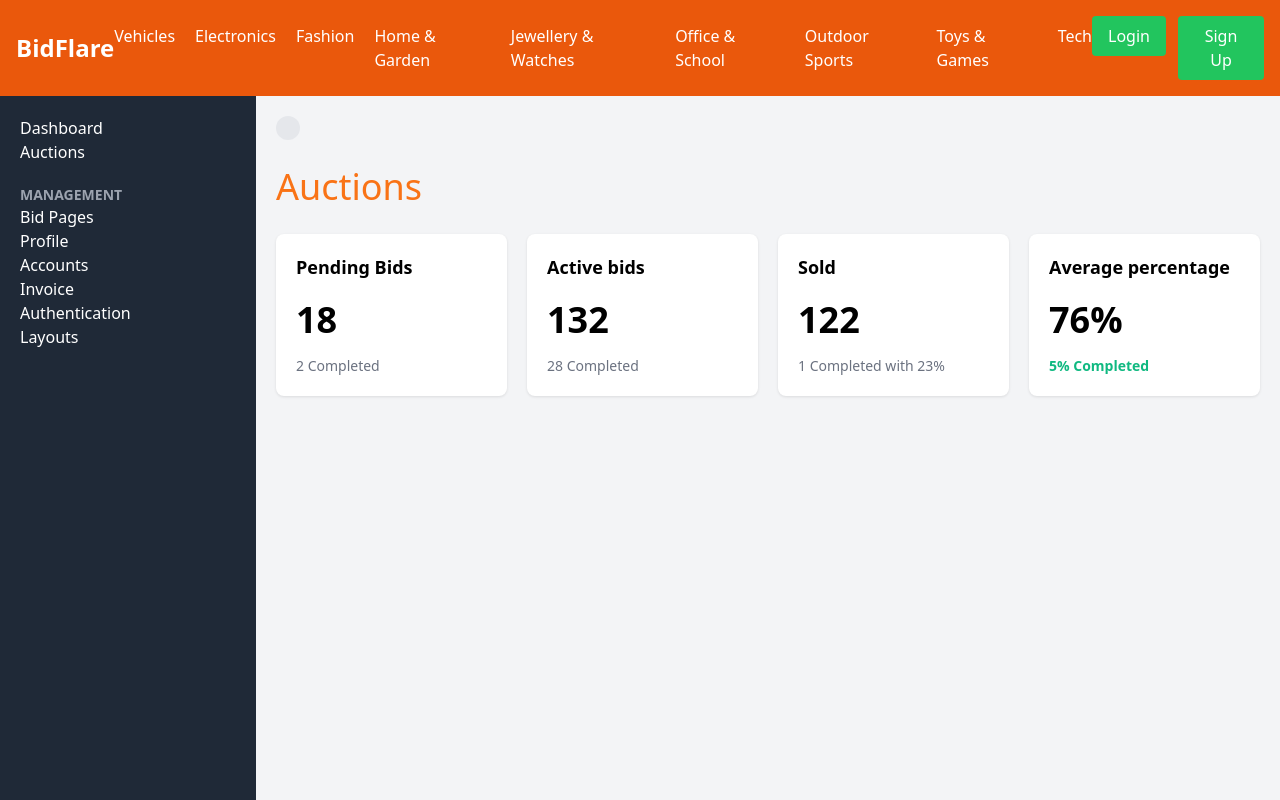
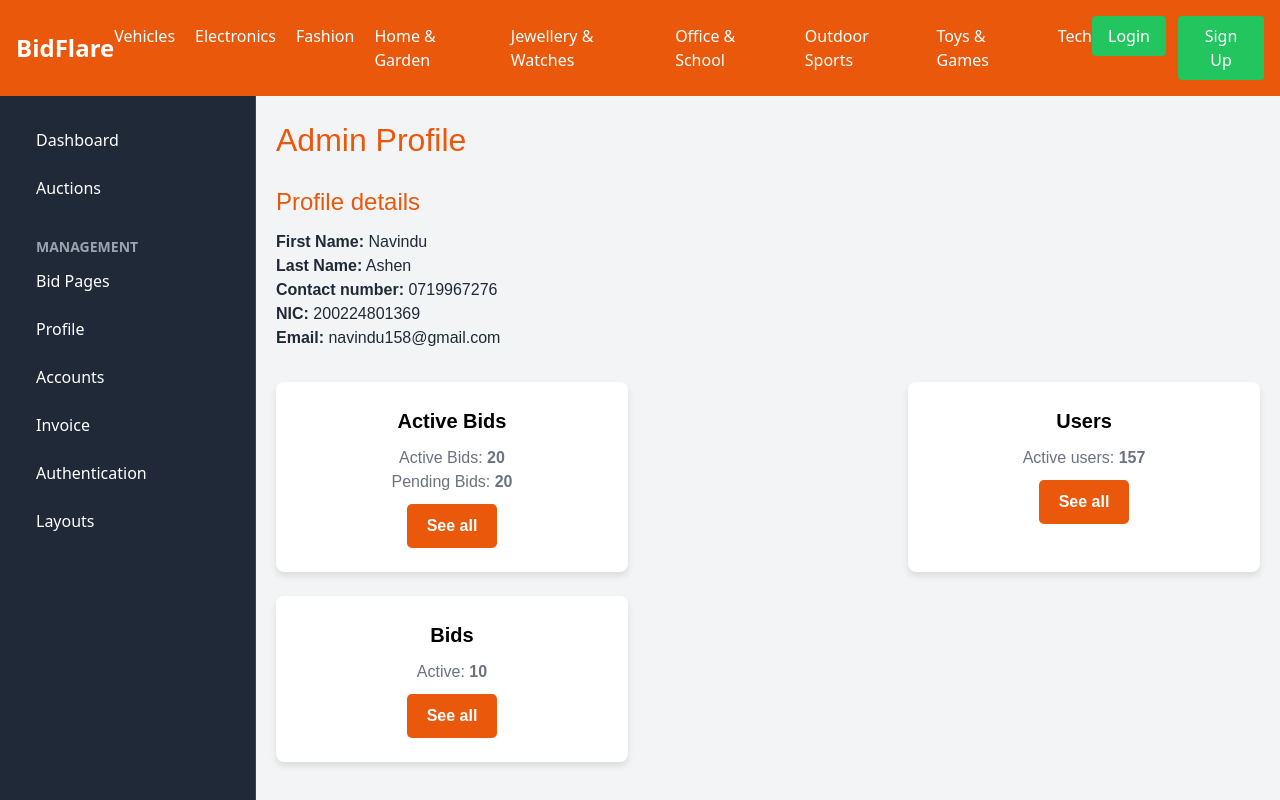
Before and after one commit to Navindu-Ashen/BidFlare, a React (Vite) app in the folder BidFlareFrontend/: page /admin-dashboard in a window 1280 px wide. Shown: the top 800 px of the page. Built offline with nearby package versions, Linux system fonts and the light colour scheme.

Commit message:
Changes some parts of Dashboards

```diff
--- a/BidFlareFrontend/src/App.jsx
+++ b/BidFlareFrontend/src/App.jsx
@@ -79,6 +79,7 @@ function App() {
             }
           />
         </Routes>
+
         <Footer />
       </BrowserRouter>
     </AuthProvider>
--- a/BidFlareFrontend/src/Pages/Homepage.jsx
+++ b/BidFlareFrontend/src/Pages/Homepage.jsx
@@ -53,6 +53,8 @@ function Homepage() {
     navigate(`/car-details/${car.id}`, { state: { car } });
   };
 
+
+
   return (
     <div className="grid grid-cols-1 sm:grid-cols-2 md:grid-cols-3 lg:grid-cols-4 xl:grid-cols-5 gap-5 max-w-7xl mx-auto py-5">
       {cars.map((car) => (
--- a/BidFlareFrontend/src/Pages/dashboards/admindash.css
+++ b/BidFlareFrontend/src/Pages/dashboards/admindash.css
@@ -1,100 +1,172 @@
+/* Full screen layout */
 .dashboard-container {
     display: flex;
     height: 100vh;
+    overflow: hidden;
 }
 
+/* Sidebar styling */
 .sidebar {
-    width: 16rem;
     background-color: #1f2937;
-    color: white;
-    padding: 1.25rem;
+    color: #f3f4f6;
+    width: 250px;
+    padding: 20px;
     display: flex;
     flex-direction: column;
 }
 
 .sidebar-menu {
-    list-style-type: none;
+    list-style: none;
     padding: 0;
+    margin: 0;
 }
 
 .menu-item {
-    color: white;
-    text-decoration: none;
+    background: none;
+    border: none;
+    color: #f3f4f6;
+    text-align: left;
+    padding: 10px;
+    cursor: pointer;
+    width: 100%;
 }
 
 .menu-item:hover {
-    text-decoration: underline;
+    background-color: #374151;
 }
 
 .section-title {
-    font-size: 0.875rem;
+    color: #9CA3AF;
+    margin-top: 20px;
     font-weight: bold;
-    color: #9ca3af;
-    margin-top: 1.25rem;
 }
 
-.content {
-    flex: 1;
-    padding: 1.25rem;
+/* Main container */
+.admin-profile-container {
+    font-family: Arial, sans-serif;
+    padding: 20px;
+    color: #1f2937;
     background-color: #f3f4f6;
+    flex-grow: 1;
+    display: flex;
+    flex-direction: column;
+    overflow-y: auto;
 }
 
-.header {
+/* Header styling */
+.admin-header {
     display: flex;
     justify-content: space-between;
     align-items: center;
     margin-bottom: 1.25rem;
 }
 
-.header-icon {
-    background-color: #e5e7eb;
-    padding: 0.75rem;
-    border-radius: 50%;
+.admin-header h1 {
+    color:#ea580c;
+    font-size: 2rem;
 }
 
-.auctions-section {
-    background-color: #f3f4f6;
+.logout-button {
+    padding: 10px 20px;
+    background-color: #B71C1C;
+    color: white;
+    border: none;
+    border-radius: 5px;
+    cursor: pointer;
+    font-weight: bold;
+    transition: background-color 0.3s;
 }
 
-.auctions-title {
-    font-size: 2.25rem;
-    color: #f97316;
-    margin-bottom: 1.25rem;
+.logout-button:hover {
+    background-color: #ea580c;
 }
 
+/* Profile details section */
+.profile-details {
+    color: #1f2937;
+}
+
+.profile-details h2 {
+    color: #ea580c;
+    font-size: 1.5rem;
+    margin-bottom: 10px;
+}
+
+/* Card container */
 .cards-container {
     display: flex;
-    gap: 1.25rem;
-    margin-bottom: 1.25rem;
+    gap: 20px;
+    flex-wrap: wrap;
+    justify-content: center;
 }
 
+/* Card styling */
 .card {
     background-color: white;
-    padding: 1.25rem;
-    border-radius: 0.5rem;
+    padding: 20px;
+    border-radius: 8px;
     box-shadow: 0 1px 3px rgba(0, 0, 0, 0.1);
-    width: 25%;
+    width: 100%;
+    max-width: 250px;
+    text-align: center;
+    position: relative;
+    color:#ea580c;
+    transition: box-shadow 0.3s;
 }
 
-.card-title {
-    font-size: 1.125rem;
-    font-weight: 600;
-    margin-bottom: 0.75rem;
+.card h3 {
+    margin-bottom: 10px;
+    color: #000000;
+    font-size: 1.25rem;
+    font-weight: bold;
 }
 
-.card-number {
-    font-size: 2.25rem;
-    font-weight: bold;
-    margin-bottom: 0.5rem;
-}
-
-.card-subtitle {
-    font-size: 0.875rem;
+.card p {
     color: #6b7280;
 }
 
-.card-subtitle-success {
-    font-size: 0.875rem;
-    color: #10b981;
-    font-weight: 600;
+.card:hover {
+    box-shadow: 0 4px 8px rgba(0, 0, 0, 0.15);
 }
+
+.see-all-button {
+    padding: 10px 20px;
+    background-color:#ea580c;
+    color: white;
+    border: none;
+    border-radius: 5px;
+    cursor: pointer;
+    font-weight: bold;
+    margin-top: 10px;
+    transition: background-color 0.3s;
+}
+
+.see-all-button:hover {
+    background-color: #ea580c;
+}
+
+/* Responsive adjustments */
+@media (max-width: 768px) {
+    .cards-container {
+        gap: 10px;
+    }
+
+    .card {
+        max-width: 100%;
+    }
+}
+
+@media (max-width: 480px) {
+    .logout-button, .see-all-button {
+        padding: 8px 16px;
+        font-size: 0.9rem;
+    }
+
+    .admin-header h1 {
+        font-size: 1.5rem;
+    }
+
+    .profile-details h2 {
+        font-size: 1.25rem;
+    }
+}
--- a/BidFlareFrontend/src/Pages/dashboards/admindash.jsx
+++ b/BidFlareFrontend/src/Pages/dashboards/admindash.jsx
@@ -8,55 +8,62 @@ function AdminDashboard() {
         navigate('/add-bid-item');
     };
 
+    const handleNavigation = (path) => {
+        navigate(path);
+    };
+
     return (
         <div className="dashboard-container">
             <aside className="sidebar">
                 <nav>
                     <ul className="sidebar-menu">
-                        <li><a href="#" className="menu-item">Dashboard</a></li>
-                        <li><a href="#" className="menu-item">Auctions</a></li>
+                        <li><button onClick={() => handleNavigation('/dashboard')} className="menu-item">Dashboard</button></li>
+                        <li><button onClick={() => handleNavigation('/auctions')} className="menu-item">Auctions</button></li>
                         <li className="section-title">MANAGEMENT</li>
-                        <li><a href="#" className="menu-item">Bid Pages</a></li>
-                        <li><a href="#" className="menu-item">Profile</a></li>
-                        <li><a href="#" className="menu-item">Accounts</a></li>
-                        <li><a href="#" className="menu-item">Invoice</a></li>
-                        <li><a href="#" className="menu-item">Authentication</a></li>
-                        <li><a href="#" className="menu-item">Layouts</a></li>
+                        <li><button onClick={() => handleNavigation('/bid-pages')} className="menu-item">Bid Pages</button></li>
+                        <li><button onClick={() => handleNavigation('/profile')} className="menu-item">Profile</button></li>
+                        <li><button onClick={() => handleNavigation('/accounts')} className="menu-item">Accounts</button></li>
+                        <li><button onClick={() => handleNavigation('/invoice')} className="menu-item">Invoice</button></li>
+                        <li><button onClick={() => handleNavigation('/authentication')} className="menu-item">Authentication</button></li>
+                        <li><button onClick={() => handleNavigation('/layouts')} className="menu-item">Layouts</button></li>
                     </ul>
                 </nav>
             </aside>
-
-            <div className="content">
-                <header className="header">
-                    <div className="header-icon"></div>
+            <main className="admin-profile-container">
+                <header className="admin-header">
+                    <h1>Admin Profile</h1>
                 </header>
 
-                <section className="auctions-section">
-                    <h1 className="auctions-title">Auctions</h1>
+                <section className="profile-details">
+                    <h2>Profile details</h2>
+                    <p><strong>First Name:</strong> Navindu</p>
+                    <p><strong>Last Name:</strong> Ashen</p>
+                    <p><strong>Contact number:</strong> 0719967276</p>
+                    <p><strong>NIC:</strong> 200224801369</p>
+                    <p><strong>Email:</strong> navindu158@gmail.com</p>
+                </section>
+
                 <div className="cards-container">
                     <div className="card">
-                            <h2 className="card-title">Pending Bids</h2>
-                            <p className="card-number">18</p>
-                            <p className="card-subtitle">2 Completed</p>
+                        <h3>Active Bids</h3>
+                        <p>Active Bids: <strong>20</strong></p>
+                        <p>Pending Bids: <strong>20</strong></p>
+                        <button className="see-all-button">See all</button>
                     </div>
+
                     <div className="card">
-                            <h2 className="card-title">Active bids</h2>
-                            <p className="card-number">132</p>
-                            <p className="card-subtitle">28 Completed</p>
+                        <h3>Users</h3>
+                        <p>Active users: <strong>157</strong></p>
+                        <button className="see-all-button">See all</button>
                     </div>
+
                     <div className="card">
-                            <h2 className="card-title">Sold</h2>
-                            <p className="card-number">122</p>
-                            <p className="card-subtitle">1 Completed with 23%</p>
-                        </div>
-                        <div className="card">
-                            <h2 className="card-title">Average percentage</h2>
-                            <p className="card-number">76%</p>
-                            <p className="card-subtitle-success">5% Completed</p>
+                        <h3>Bids</h3>
+                        <p>Active: <strong>10</strong></p>
+                        <button className="see-all-button">See all</button>
                     </div>
                 </div>
-                </section>
-            </div>
+            </main>
         </div>
     );
 }
--- a/BidFlareFrontend/src/Pages/dashboards/userdash.css
+++ b/BidFlareFrontend/src/Pages/dashboards/userdash.css
@@ -1,3 +1,4 @@
+/* Container and layout adjustments */
 .dashboard-container {
     display: flex;
     height: 100vh;
@@ -10,27 +11,35 @@
     padding: 1.25rem;
     display: flex;
     flex-direction: column;
+    border-right: 1px solid #374151;
 }
 
 .sidebar-menu {
     list-style-type: none;
     padding: 0;
+    margin: 0;
 }
 
 .menu-item {
+    display: block;
+    padding: 0.75rem 1rem;
     color: white;
     text-decoration: none;
+    border-radius: 0.375rem;
+    transition: background-color 0.3s, color 0.3s;
 }
 
 .menu-item:hover {
-    text-decoration: underline;
+    background-color: #374151;
+    color: #EA580C;
 }
 
 .section-title {
     font-size: 0.875rem;
     font-weight: bold;
     color: #9ca3af;
-    margin-top: 1.25rem;
+    margin-top: 1.5rem;
+    padding-left: 1rem;
 }
 
 .content {
@@ -46,55 +55,71 @@
     margin-bottom: 1.25rem;
 }
 
-.header-icon {
-    background-color: #e5e7eb;
-    padding: 0.75rem;
-    border-radius: 50%;
-}
-
-.auctions-section {
-    background-color: #f3f4f6;
-}
-
 .auctions-title {
     font-size: 2.25rem;
-    color: #f97316;
+    color: #EA580C;
     margin-bottom: 1.25rem;
 }
 
 .cards-container {
     display: flex;
-    gap: 1.25rem;
+    gap: 1.5rem;
+    flex-wrap: wrap;
+    justify-content: space-between;
+    margin-top: 2rem;
     margin-bottom: 1.25rem;
 }
 
+/* Card styling */
 .card {
     background-color: white;
-    padding: 1.25rem;
+    padding: 1.5rem;
     border-radius: 0.5rem;
-    box-shadow: 0 1px 3px rgba(0, 0, 0, 0.1);
-    width: 25%;
+    box-shadow: 0 4px 6px rgba(0, 0, 0, 0.1);
+    width: 100%;
+    max-width: 22rem;
+    text-align: center;
+    transition: transform 0.2s, box-shadow 0.2s;
 }
 
+.card:hover {
+    transform: translateY(-4px);
+    box-shadow: 0 8px 12px rgba(0, 0, 0, 0.15);
+}
+
+/* Card title and content styling */
 .card-title {
-    font-size: 1.125rem;
+    font-size: 1.25rem;
+    color: #EA580C;
     font-weight: 600;
-    margin-bottom: 0.75rem;
+    margin-bottom: 0.5rem;
 }
 
 .card-number {
-    font-size: 2.25rem;
+    font-size: 2.5rem;
+    color: #1f2937;
     font-weight: bold;
-    margin-bottom: 0.5rem;
+    margin-bottom: 0.25rem;
 }
 
 .card-subtitle {
     font-size: 0.875rem;
     color: #6b7280;
+    font-weight: 500;
 }
 
 .card-subtitle-success {
-    font-size: 0.875rem;
     color: #10b981;
     font-weight: 600;
 }
+
+/* Responsive adjustments */
+@media (max-width: 768px) {
+    .cards-container {
+        gap: 1rem;
+    }
+
+    .card {
+        width: 100%;
+    }
+}
--- a/BidFlareFrontend/src/Pages/dashboards/userdash.jsx
+++ b/BidFlareFrontend/src/Pages/dashboards/userdash.jsx
@@ -30,7 +30,6 @@ function UserDashboard() {
                 <header className="header">
                     <div className="header-icon"></div>
                 </header>
-
                 <section className="auctions-section">
                     <h1 className="auctions-title">Auctions</h1>
                     <div className="cards-container">
@@ -50,9 +49,23 @@ function UserDashboard() {
                             <p className="card-subtitle">1 Completed with 23%</p>
                         </div>
                     </div>
+                    <div>
+                    <h1 className="auctions-title">Active Bids</h1>
+
+                    <div>
+
+                    </div>
+
+                    </div>
                 </section>
+
+
             </div>
+
+
         </div>
+
+
     );
 }
 
```
Lines whose indentation alone changed are shown as unchanged.
